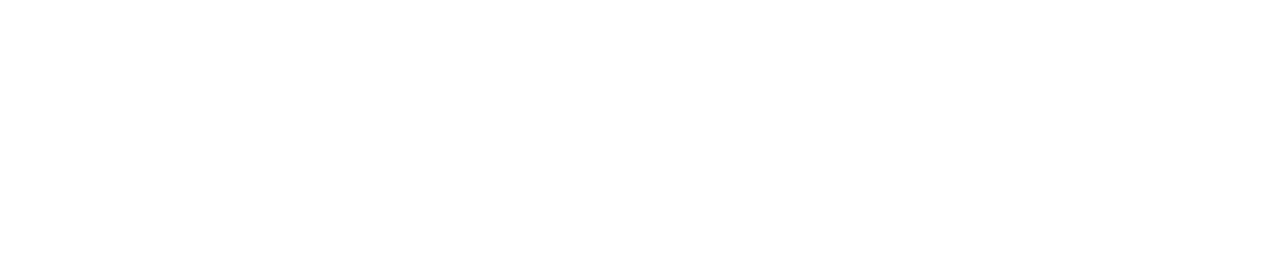
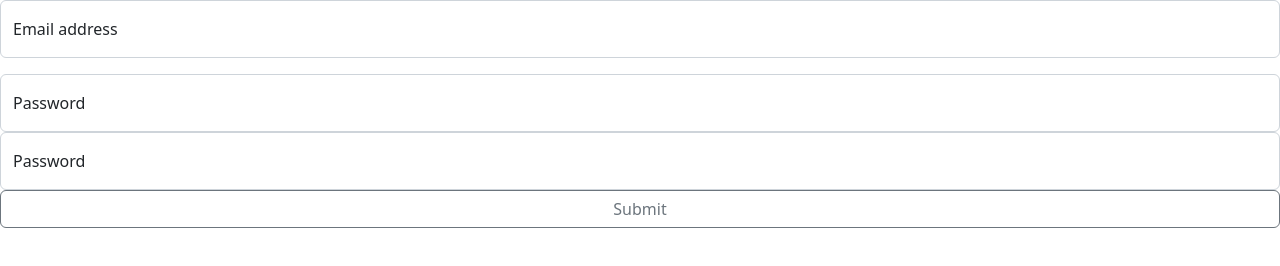
Before and after one commit to arainabdulwahab/todoApp, a plain HTML site: page register.html in a window 1280 px wide. Drawn offline with nearby package versions, Linux system fonts and the light colour scheme.

Commit message:
register content and login button ajustment

```diff
--- a/register.html
+++ b/register.html
@@ -9,7 +9,19 @@
 </head>
 <body>
     <div class="column">
-
+        <div class="form-floating mb-3">
+            <input type="email" class="form-control" id="floatingInput" placeholder="name@example.com">
+            <label for="floatingInput">Email address</label>
+          </div>
+          <div class="form-floating">
+            <input type="password" class="form-control" id="floatingPassword" placeholder="Password">
+            <label for="floatingPassword">Password</label>
+          </div>
+          <div class="form-floating">
+            <input type="password" class="form-control" id="floatingPasswordRetype" placeholder="Password">
+            <label for="floatingPasswordRetype">Password </label>
+            <button type="submit" class="btn btn-outline-secondary " style="width:100%">Submit</button>
+          </div>
     </div>
 </body>
 </html>
```
Also changed, not shown: index.html (+3 -3 lines).
